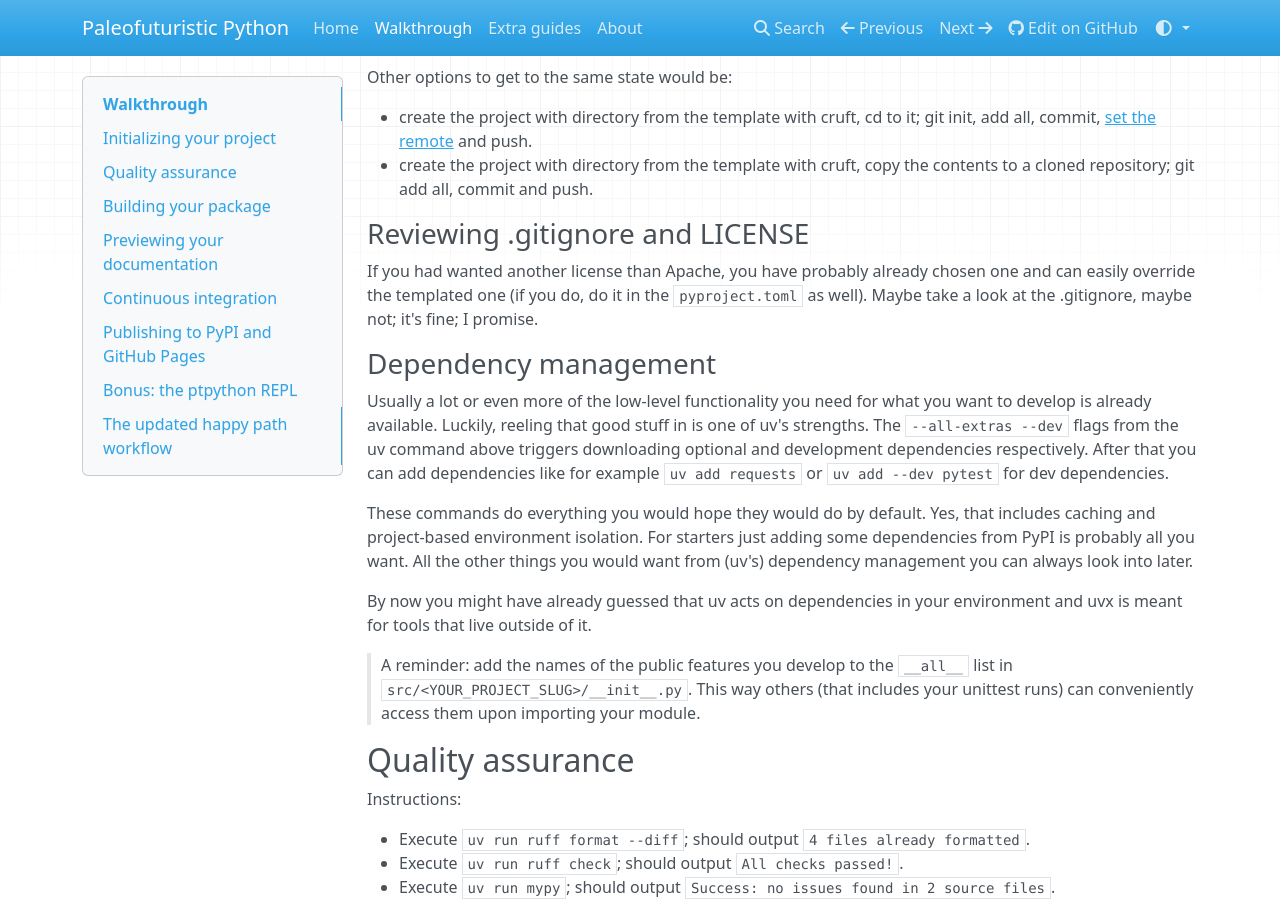
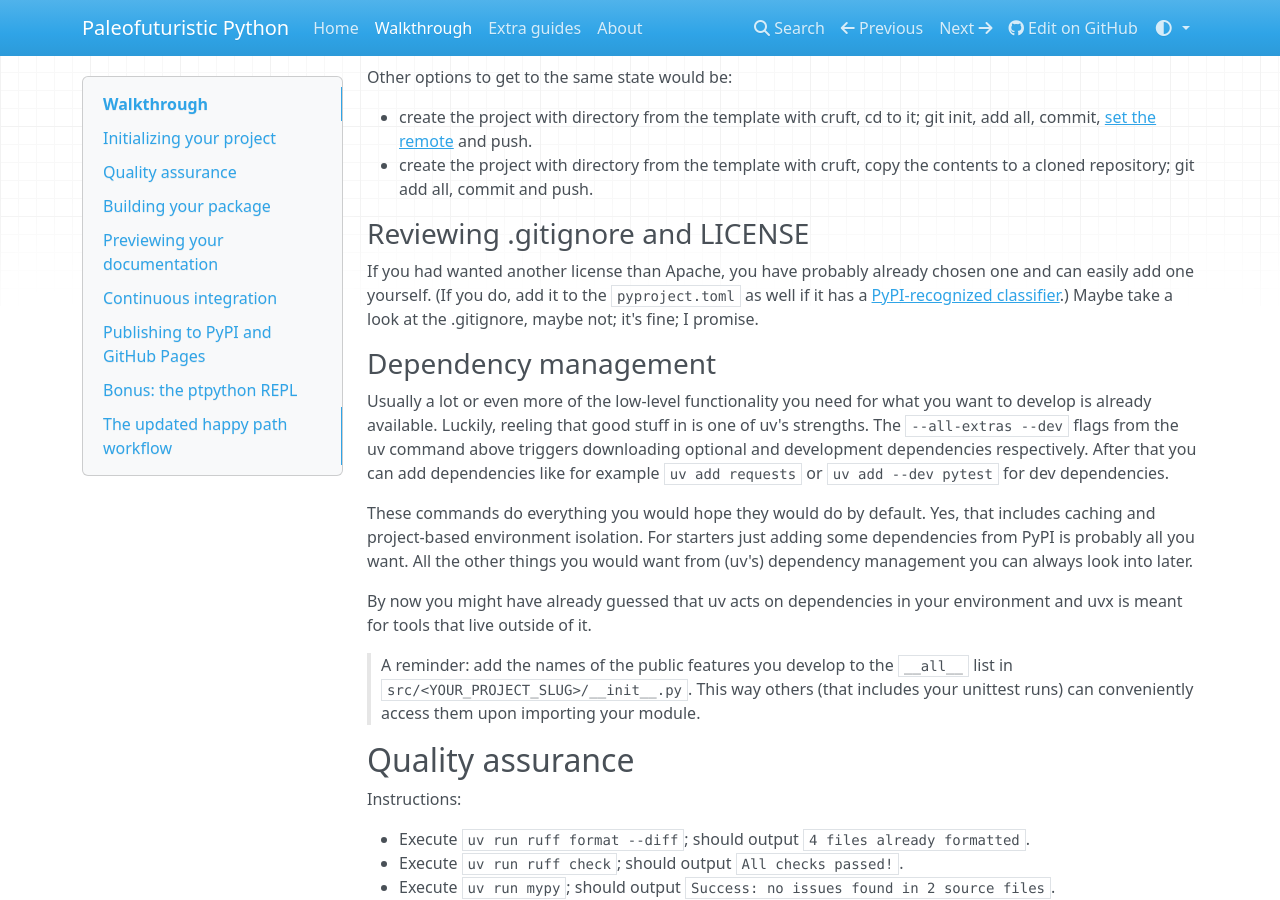
Before and after one commit to schubergphilis/paleofuturistic_python, an MkDocs documentation site: the page built from docs/walkthrough.md, in a window 1280 px wide and 900 px high, scrolled down 965 px. Built offline with MkDocs 1.6.1, drawn with Linux system fonts in a browser that asks for light colours; nearby versions of some CDN libraries.

Commit message:
document optional license

```diff
--- a/docs/walkthrough.md
+++ b/docs/walkthrough.md
@@ -50,7 +50,8 @@ Other options to get to the same state would be:
 
 ### Reviewing .gitignore and LICENSE
 
-If you had wanted another license than Apache, you have probably already chosen one and can easily override the templated one (if you do, do it in the `pyproject.toml` as well).
+If you had wanted another license than Apache, you have probably already chosen one and can easily add one yourself.
+(If you do, add it to the `pyproject.toml` as well if it has a [PyPI-recognized classifier](https://pypi.org/classifiers/).)
 Maybe take a look at the .gitignore, maybe not; it's fine; I promise.
 
 ### Dependency management
```
